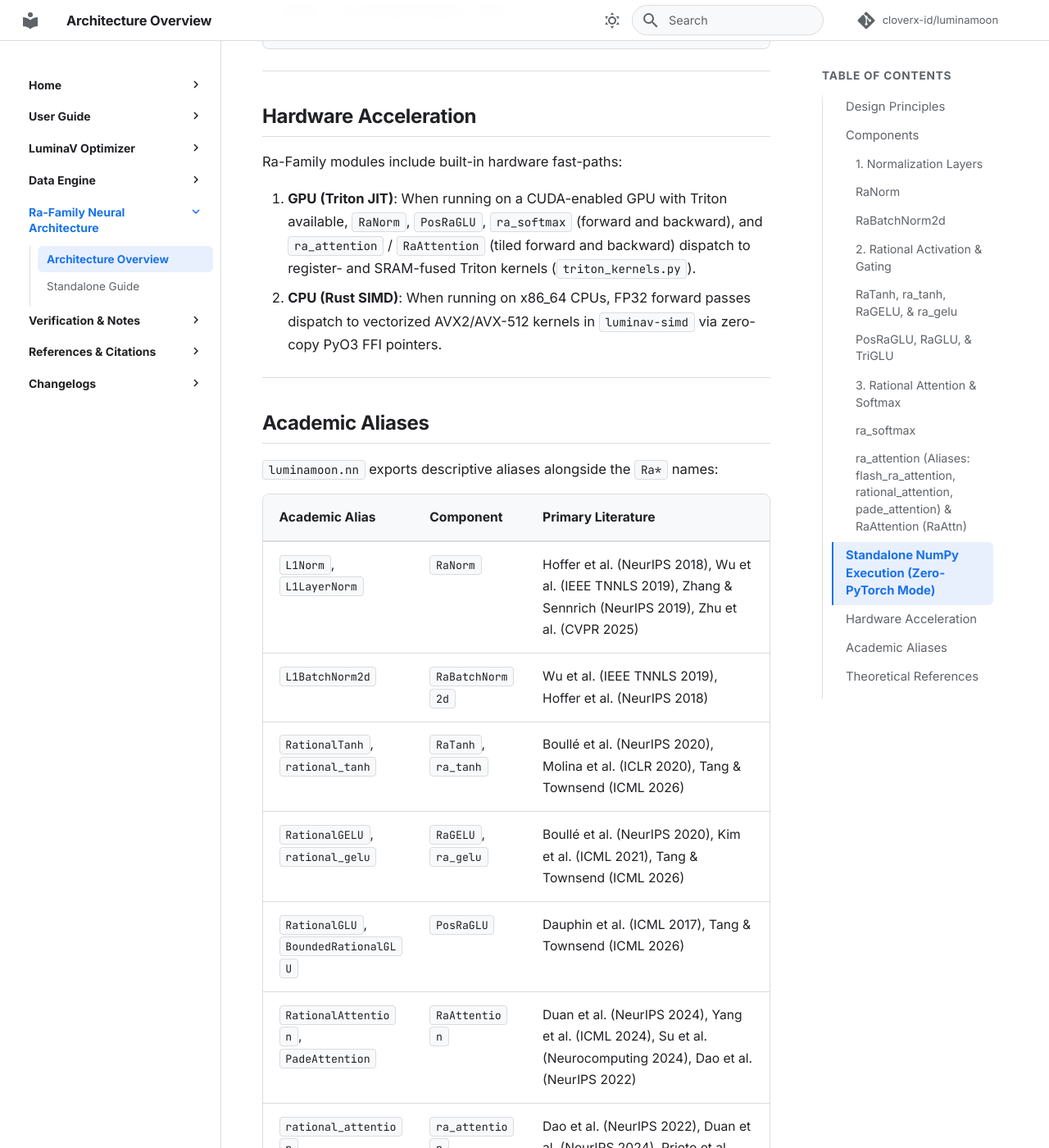
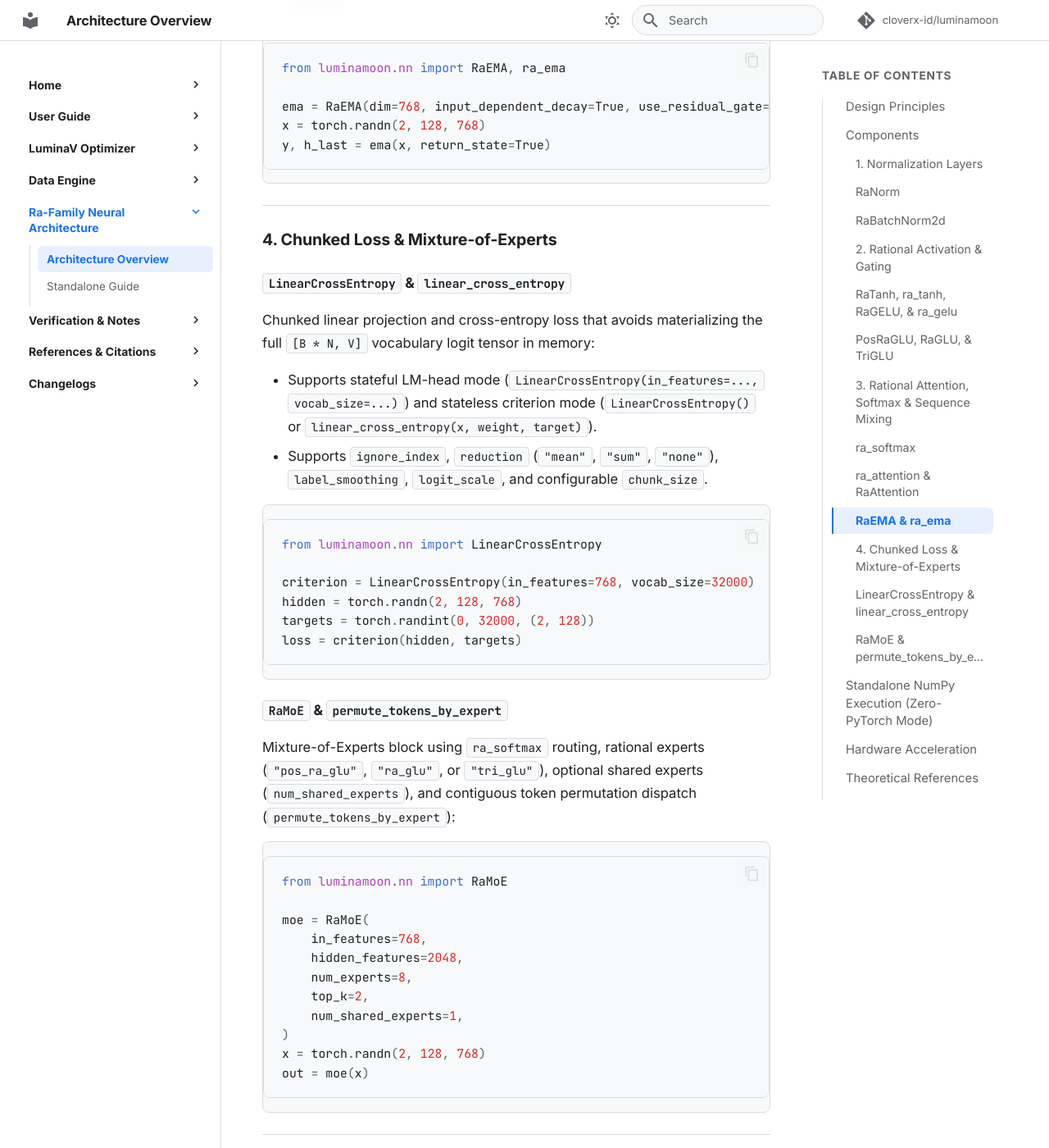
Before and after one commit to cloverx-id/luminamoon, an MkDocs documentation site: the page built from docs/nn/README.md, in a window 1280 px wide and 1400 px high, scrolled down 5672 px. Shown: the whole window at 82% size. Built offline with MkDocs 1.6.1 and Material for MkDocs 9.7.7, drawn with Linux system fonts in a browser that asks for light colours; comment, search, counter and statistics services are not loaded; some of the changed text lies outside the part shown.

Commit message:
docs: align nn and reference documentation with v2.0.0 API

````diff
--- a/docs/nn/README.md
+++ b/docs/nn/README.md
@@ -2,7 +2,7 @@
 
 The **Ra-Family (`luminamoon.nn`)** provides lightweight neural network components built around rational arithmetic and bounded polynomial approximations.
 
-By removing transcendental functions ($\tanh$, $\exp$) and square-root operations from normalization and activation layers, Ra-Family primitives reduce hardware evaluation complexity while maintaining stable gradient propagation and numerical robustness.
+By avoiding $\tanh$, $\exp$, and square-root operations in normalization, activation, and attention layers, these components simplify arithmetic evaluation while keeping gradient propagation stable.
 
 ---
 
@@ -13,7 +13,7 @@ Standard transformer and convolutional architectures rely on non-linear operatio
 1. **Square-Root-Free Normalization**: Standard `LayerNorm` computes root-mean-square variance ($\sqrt{\sigma^2 + \epsilon}$), which translates to reciprocal square-root instructions (`rsqrt`) on CPUs and GPUs. `RaNorm` instead computes mean absolute deviation ($L_1$-mean), evaluating only a single scalar reciprocal per token vector.
 2. **Strictly Positive Bounded Gating**: Standard GLU and SwiGLU activations can produce large outliers under low-precision quantization (FP8 / INT4). `PosRaGLU` enforces a strictly positive rational gate bounded within $(0, 1)$, dampening outlier growth without evaluating exponential functions.
 3. **Rational Softmax & Tiled Attention**: Standard softmax computes $\exp(x)$, which executes on GPU Special Function Units (SFU) at 1/4 to 1/8 the throughput of standard fused multiply-add (FMA) pipelines. `ra_softmax` uses a Cayley-Padé rational approximation with exact compact support for large negative differences ($\Delta \ge 16$), running directly on standard arithmetic units, while `ra_attention` and `RaAttention` tile the computation so the full $[B, H, N, N]$ matrix is not materialized in GPU memory.
-4. **Zero Mandatory Dependencies**: The core package remains lightweight (~2.4 MB) with `dependencies = []`. When PyTorch is installed, components dynamically inherit from `torch.nn.Module`. When PyTorch is absent, components fall back cleanly to standalone NumPy execution.
+4. **Optional PyTorch Dependency**: The core package declares `dependencies = []`. When PyTorch is installed, modules inherit from `torch.nn.Module`. When PyTorch is absent, components run on standalone NumPy arrays.
 
 ---
 
@@ -90,7 +90,7 @@ out = glu(x)
 
 ---
 
-### 3. Rational Attention & Softmax
+### 3. Rational Attention, Softmax & Sequence Mixing
 
 #### `ra_softmax`
 Cayley-Padé rational soft-argmax with compact support and closed-form autograd:
@@ -106,33 +106,92 @@ Cayley-Padé rational soft-argmax with compact support and closed-form autograd:
 
   $$\frac{\partial \phi _ i}{\partial u _ i} = -\frac{16}{1 - u _ i^2}\,\phi _ i \, \mathbb{I}(u _ i < 1)$$
 
-#### `ra_attention` (Aliases: `flash_ra_attention`, `rational_attention`, `pade_attention`) & `RaAttention` (`RaAttn`)
-Fused tiled rational attention and multi-head attention module:
+#### `ra_attention` & `RaAttention`
+Fused tiled rational attention and multi-head / grouped-query attention module:
 
 - Computes $(Q, K, V) \to O$ without materializing the $[B, H, N _ Q, N _ K]$ attention matrix in GPU memory.
+- Supports Multi-Head Attention (MHA) and Grouped-Query Attention (GQA) via `num_kv_heads`, plus optional pre-attention `RaEMA` sequence mixing (`use_ema=True`).
 - On CUDA with Triton, executes a 2-pass SRAM tiled kernel (`BLOCK_M = 64`, `BLOCK_N = 64`) that skips loading $V$ tiles whenever all entries in a block fall outside the compact support ($\min u \ge 1$).
 - When Triton is unavailable or an external `attn_mask` is passed, falls back to query-chunked tiling (`q_chunk_size=128`) with closed-form backward recomputation, keeping saved autograd state strictly $\mathcal{O}(B \cdot H \cdot N _ Q \cdot D)$.
 
 ```python
 from luminamoon.nn import RaAttention, ra_attention
 
-# 1. Multi-Head Attention Module
-attn = RaAttention(dim=768, num_heads=12, qk_norm=True, attn_drop=0.0, proj_drop=0.1, causal=True)
+# 1. Multi-Head / Grouped-Query Attention Module
+attn = RaAttention(
+    dim=768,
+    num_heads=12,
+    num_kv_heads=4,
+    qk_norm=True,
+    attn_drop=0.0,
+    proj_drop=0.1,
+    is_causal=True,
+)
 x = torch.randn(2, 128, 768)
 out = attn(x)
 
-# 2. Functional Tiled Attention (drop-in for scaled_dot_product_attention)
+# 2. Functional Tiled Attention
 q = torch.randn(2, 12, 128, 64)
 k = torch.randn(2, 12, 128, 64)
 v = torch.randn(2, 12, 128, 64)
 out_fn = ra_attention(q, k, v, is_causal=True)
 ```
 
+#### `RaEMA` & `ra_ema`
+Causal $\mathcal{O}(N)$ exponential moving average sequence mixer along `dim = -2` using rational decay gates (`pos_ra_gate`) and optional residual blending:
+
+- Supports input-dependent decay (`input_dependent_decay=True`) or per-channel decay logits, plus recurrent state carry-over (`h0`, `return_state=True`).
+- Dispatches to fused forward and backward Triton kernels on CUDA when available.
+
+```python
+from luminamoon.nn import RaEMA, ra_ema
+
+ema = RaEMA(dim=768, input_dependent_decay=True, use_residual_gate=True)
+x = torch.randn(2, 128, 768)
+y, h_last = ema(x, return_state=True)
+```
+
+---
+
+### 4. Chunked Loss & Mixture-of-Experts
+
+#### `LinearCrossEntropy` & `linear_cross_entropy`
+Chunked linear projection and cross-entropy loss that avoids materializing the full `[B * N, V]` vocabulary logit tensor in memory:
+
+- Supports stateful LM-head mode (`LinearCrossEntropy(in_features=..., vocab_size=...)`) and stateless criterion mode (`LinearCrossEntropy()` or `linear_cross_entropy(x, weight, target)`).
+- Supports `ignore_index`, `reduction` (`"mean"`, `"sum"`, `"none"`), `label_smoothing`, `logit_scale`, and configurable `chunk_size`.
+
+```python
+from luminamoon.nn import LinearCrossEntropy
+
+criterion = LinearCrossEntropy(in_features=768, vocab_size=32000)
+hidden = torch.randn(2, 128, 768)
+targets = torch.randint(0, 32000, (2, 128))
+loss = criterion(hidden, targets)
+```
+
+#### `RaMoE` & `permute_tokens_by_expert`
+Mixture-of-Experts block using `ra_softmax` routing, rational experts (`"pos_ra_glu"`, `"ra_glu"`, or `"tri_glu"`), optional shared experts (`num_shared_experts`), and contiguous token permutation dispatch (`permute_tokens_by_expert`):
+
+```python
+from luminamoon.nn import RaMoE
+
+moe = RaMoE(
+    in_features=768,
+    hidden_features=2048,
+    num_experts=8,
+    top_k=2,
+    num_shared_experts=1,
+)
+x = torch.randn(2, 128, 768)
+out = moe(x)
+```
+
 ---
 
 ## Standalone NumPy Execution (Zero-PyTorch Mode)
 
-When PyTorch is not installed, `RaNorm`, `RaBatchNorm2d`, `RaTanh`, `RaGELU`, `ra_tanh`, `ra_gelu`, `pos_ra_gate`, `pos_ra_glu`, `ra_softmax`, and `ra_attention` run on NumPy arrays:
+When PyTorch is not installed, `RaNorm`, `RaBatchNorm2d`, `RaTanh`, `RaGELU`, `ra_tanh`, `ra_gelu`, `pos_ra_gate`, `pos_ra_glu`, `ra_softmax`, `ra_attention`, `RaEMA`, `ra_ema`, `LinearCrossEntropy`, `linear_cross_entropy`, and `RaMoE` run on NumPy arrays:
 
 ```python
 import numpy as np
@@ -154,30 +213,8 @@ probs = ra_softmax(logits, dim=-1)
 
 Ra-Family modules include built-in hardware fast-paths:
 
-1. **GPU (Triton JIT)**: When running on a CUDA-enabled GPU with Triton available, `RaNorm`, `PosRaGLU`, `ra_softmax` (forward and backward), and `ra_attention` / `RaAttention` (tiled forward and backward) dispatch to register- and SRAM-fused Triton kernels (`triton_kernels.py`).
+1. **GPU (Triton JIT)**: When running on a CUDA-enabled GPU with Triton available, `RaNorm`, `PosRaGLU`, `ra_softmax` (forward and backward), `ra_attention` / `RaAttention` (tiled forward and backward), `ra_ema` / `RaEMA` (forward and backward), and `linear_cross_entropy` / `LinearCrossEntropy` (forward and backward) dispatch to Triton kernels under `python/luminamoon/nn/kernels/`.
 2. **CPU (Rust SIMD)**: When running on x86_64 CPUs, FP32 forward passes dispatch to vectorized AVX2/AVX-512 kernels in `luminav-simd` via zero-copy PyO3 FFI pointers.
-
----
-
-## Academic Aliases
-
-`luminamoon.nn` exports descriptive aliases alongside the `Ra*` names:
-
-| Academic Alias | Component | Primary Literature |
-| :--- | :--- | :--- |
-| `L1Norm`, `L1LayerNorm` | `RaNorm` | Hoffer et al. (NeurIPS 2018), Wu et al. (IEEE TNNLS 2019), Zhang & Sennrich (NeurIPS 2019), Zhu et al. (CVPR 2025) |
-| `L1BatchNorm2d` | `RaBatchNorm2d` | Wu et al. (IEEE TNNLS 2019), Hoffer et al. (NeurIPS 2018) |
-| `RationalTanh`, `rational_tanh` | `RaTanh`, `ra_tanh` | Boullé et al. (NeurIPS 2020), Molina et al. (ICLR 2020), Tang & Townsend (ICML 2026) |
-| `RationalGELU`, `rational_gelu` | `RaGELU`, `ra_gelu` | Boullé et al. (NeurIPS 2020), Kim et al. (ICML 2021), Tang & Townsend (ICML 2026) |
-| `RationalGLU`, `BoundedRationalGLU` | `PosRaGLU` | Dauphin et al. (ICML 2017), Tang & Townsend (ICML 2026) |
-| `RationalAttention`, `PadeAttention` | `RaAttention` | Duan et al. (NeurIPS 2024), Yang et al. (ICML 2024), Su et al. (Neurocomputing 2024), Dao et al. (NeurIPS 2022) |
-| `rational_attention`, `pade_attention`, `flash_ra_attention` | `ra_attention` | Dao et al. (NeurIPS 2022), Duan et al. (NeurIPS 2024), Prieto et al. (ICLR 2025) |
-| `rational_softmax`, `pade_softmax` | `ra_softmax` | Prieto et al. (ICLR 2025), Saratchandran et al. (arXiv 2024/2026), Kim et al. (ICML 2021) |
-
-```python
-# Direct imports
-from luminamoon.nn import L1Norm, RationalAttention, RationalTanh, rational_attention
-```
 
 ---
 
--- a/docs/references.md
+++ b/docs/references.md
@@ -10,15 +10,18 @@ LuminaMoon is built around **tanh-free rational approximations (`Ra-*`), scale-i
 
 ### A. Neural Network Components (`luminamoon.nn`)
 
-| Component | Academic Alias | Mathematical Basis | Primary Literature |
-| :--- | :--- | :--- | :--- |
-| **`RaNorm`** | `L1Norm`, `L1LayerNorm` | Square-root-free, single-reciprocal mean-free $L_1$-norm token normalization without the Gaussian $C _ {L_1} = \sqrt{\pi/2}$ factor | Hoffer et al. (NeurIPS 2018)<br>Wu et al. (IEEE TNNLS 2019)<br>Zhang & Sennrich (NeurIPS 2019)<br>Zhu et al. (CVPR 2025) |
-| **`RaBatchNorm2d`** | `L1BatchNorm2d` | Cross-batch Mean Absolute Deviation (MAD) 2D batch normalization with batch-mean centering and `Conv2d` parameter folding | Wu et al. (IEEE TNNLS 2019)<br>Hoffer et al. (NeurIPS 2018) |
-| **`RaTanh`**, `ra_tanh` | `RationalTanh`, `rational_tanh` | Fixed-shape / single-anchor $C^2$-smooth algebraic rational hyperbolic tangent with strictly positive denominator $b(b+\lvert x\rvert)+x^2 > 0$ and $\mathcal{O}(1/\lvert x\rvert^3)$ gradient tail | Boullé et al. (NeurIPS 2020)<br>Molina et al. (ICLR 2020)<br>Tang & Townsend (ICML 2026) |
-| **`RaGELU`**, `ra_gelu` | `RationalGELU`, `rational_gelu` | Rational Gaussian Error Linear Unit $0.5 x (1 + \mathrm{RaTanh}(\sqrt{2/\pi}\,x))$ avoiding `erf` and $\tanh$ evaluations | Boullé et al. (NeurIPS 2020)<br>Kim et al. (ICML 2021 / I-BERT)<br>Tang & Townsend (ICML 2026) |
-| **`PosRaGLU`**, **`RaGLU`**, **`TriGLU`** | `RationalGLU`, `BoundedRationalGLU` | Rational gated linear unit MLP blocks with strictly positive gate $\sigma _ {\text{Rat}}(z; b) \in (0, 1)$, symmetric gate $\mathrm{RaTanh}(z; b)$, and triple-path gating | Dauphin et al. (ICML 2017)<br>Tang & Townsend (ICML 2026) |
-| **`ra_softmax`** | `rational_softmax`, `pade_softmax` | Shift-invariant Cayley-Padé rational softmax with exact compact support ($\phi _ {\text{Ra}}(\Delta _ {ij}) \equiv 0$ for $\Delta _ {ij} \ge 16$) and closed-form analytical derivative, preserving probability axioms and bounded Frobenius norm without $\exp$ | Prieto et al. (ICLR 2025)<br>Saratchandran et al. (arXiv 2024/2026)<br>Kim et al. (ICML 2021 / I-BERT) |
-| **`RaAttention`** (`RaAttn`), `ra_attention` | `RationalAttention`, `PadeAttention`, `rational_attention`, `pade_attention`, `flash_ra_attention` | Fused tiled multi-head attention using `ra_softmax` compact-support locality with 2-pass SRAM tiling and block skipping, optional `RaNorm` query-key normalization (`qk_norm=True`), and additive attention bias masking | Duan et al. (NeurIPS 2024)<br>Yang et al. (ICML 2024 / GLA)<br>Su et al. (Neurocomputing 2024 / RoFormer)<br>Dao et al. (NeurIPS 2022) |
+| Component | Mathematical Basis | Primary Literature |
+| :--- | :--- | :--- |
+| **`RaNorm`** | Square-root-free, single-reciprocal mean-free $L_1$-norm token normalization without the Gaussian $C _ {L_1} = \sqrt{\pi/2}$ factor | Hoffer et al. (NeurIPS 2018)<br>Wu et al. (IEEE TNNLS 2019)<br>Zhang & Sennrich (NeurIPS 2019)<br>Zhu et al. (CVPR 2025) |
+| **`RaBatchNorm2d`** | Cross-batch Mean Absolute Deviation (MAD) 2D batch normalization with batch-mean centering and `Conv2d` parameter folding | Wu et al. (IEEE TNNLS 2019)<br>Hoffer et al. (NeurIPS 2018) |
+| **`RaTanh`**, `ra_tanh` | Fixed-shape / single-anchor $C^2$-smooth algebraic rational hyperbolic tangent with strictly positive denominator $b(b+\lvert x\rvert)+x^2 > 0$ and $\mathcal{O}(1/\lvert x\rvert^3)$ gradient tail | Boullé et al. (NeurIPS 2020)<br>Molina et al. (ICLR 2020)<br>Tang & Townsend (ICML 2026) |
+| **`RaGELU`**, `ra_gelu` | Rational Gaussian Error Linear Unit $0.5 x (1 + \mathrm{RaTanh}(\sqrt{2/\pi}\,x))$ avoiding `erf` and $\tanh$ evaluations | Boullé et al. (NeurIPS 2020)<br>Kim et al. (ICML 2021 / I-BERT)<br>Tang & Townsend (ICML 2026) |
+| **`PosRaGLU`**, **`RaGLU`**, **`TriGLU`** | Rational gated linear unit MLP blocks with strictly positive gate $\sigma _ {\text{Rat}}(z; b) \in (0, 1)$, symmetric gate $\mathrm{RaTanh}(z; b)$, and triple-path gating | Dauphin et al. (ICML 2017)<br>Tang & Townsend (ICML 2026) |
+| **`ra_softmax`** | Shift-invariant Cayley-Padé rational softmax with exact compact support ($\phi _ {\text{Ra}}(\Delta _ {ij}) \equiv 0$ for $\Delta _ {ij} \ge 16$) and closed-form analytical derivative, preserving probability axioms and bounded Frobenius norm without $\exp$ | Prieto et al. (ICLR 2025)<br>Saratchandran et al. (arXiv 2024/2026)<br>Kim et al. (ICML 2021 / I-BERT) |
+| **`RaAttention`**, `ra_attention` | Fused tiled multi-head and grouped-query attention (`num_kv_heads`) using `ra_softmax` compact-support locality with 2-pass SRAM tiling and block skipping, optional `RaNorm` query-key normalization (`qk_norm=True`), optional pre-attention `RaEMA` (`use_ema=True`), and additive attention bias masking | Duan et al. (NeurIPS 2024)<br>Yang et al. (ICML 2024 / GLA)<br>Su et al. (Neurocomputing 2024 / RoFormer)<br>Dao et al. (NeurIPS 2022) |
+| **`RaEMA`**, `ra_ema` | Causal $\mathcal{O}(N)$ exponential moving average sequence mixer with bounded rational decay gates (`pos_ra_gate`), optional residual blending, and fused Triton scan kernels | Yang et al. (ICML 2024 / GLA) |
+| **`LinearCrossEntropy`**, `linear_cross_entropy` | Chunked linear projection and cross-entropy loss avoiding full `[B * N, V]` logit tensor materialization, with Triton and PyTorch/NumPy backends | Dao et al. (NeurIPS 2022) |
+| **`RaMoE`**, `permute_tokens_by_expert` | Mixture-of-Experts layer using `ra_softmax` routing, rational GLU experts (`pos_ra_glu`, `ra_glu`, `tri_glu`), optional shared experts (`num_shared_experts`), and contiguous token permutation dispatch | Dauphin et al. (ICML 2017)<br>Prieto et al. (ICLR 2025) |
 
 ---
 
````
Also changed, not shown: other parts of docs/references.md (+4 -4 lines), docs/nn/standalone_guide.md (+4 -4 lines), references/README.md (+17 -14 lines).
